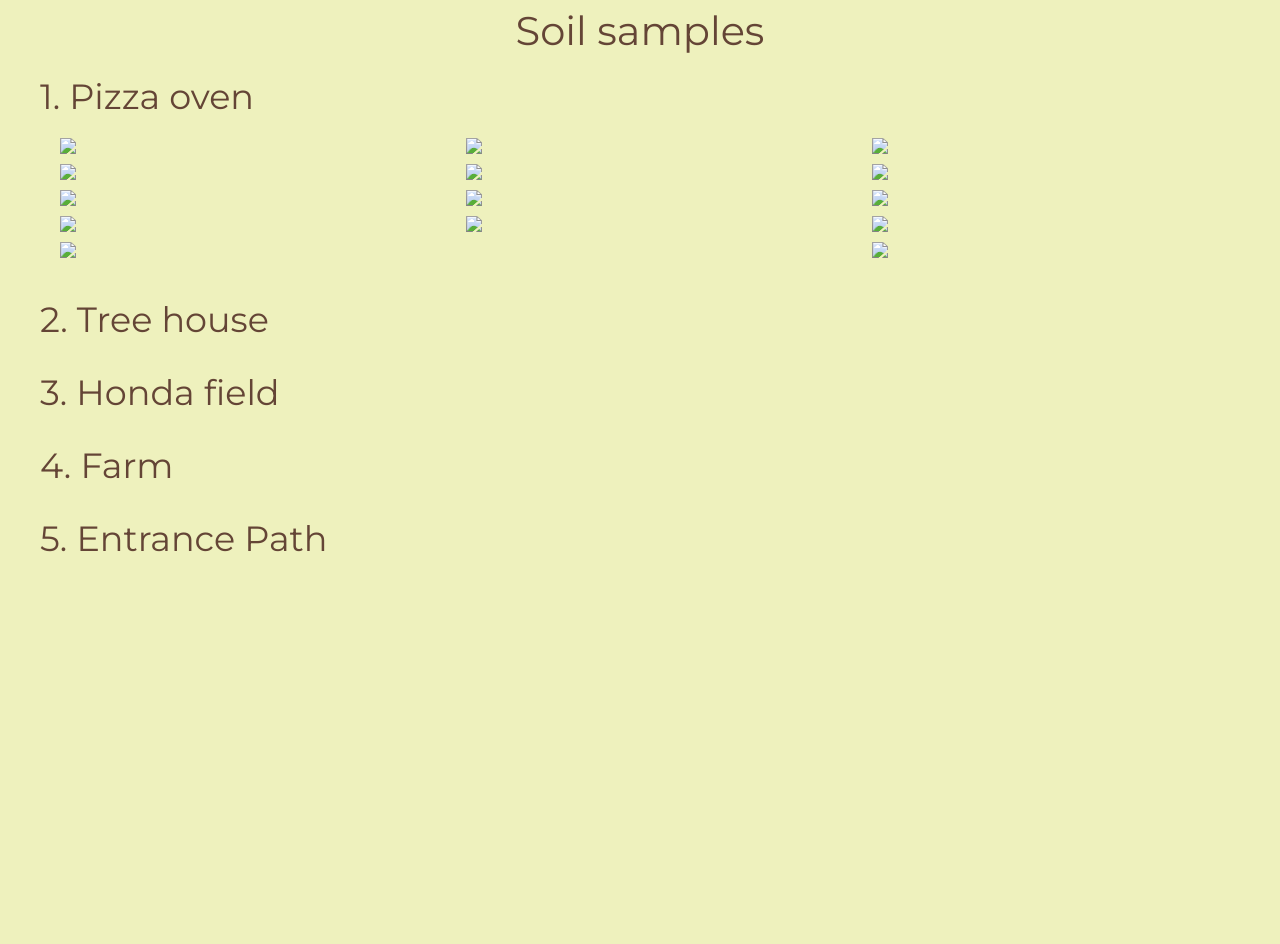
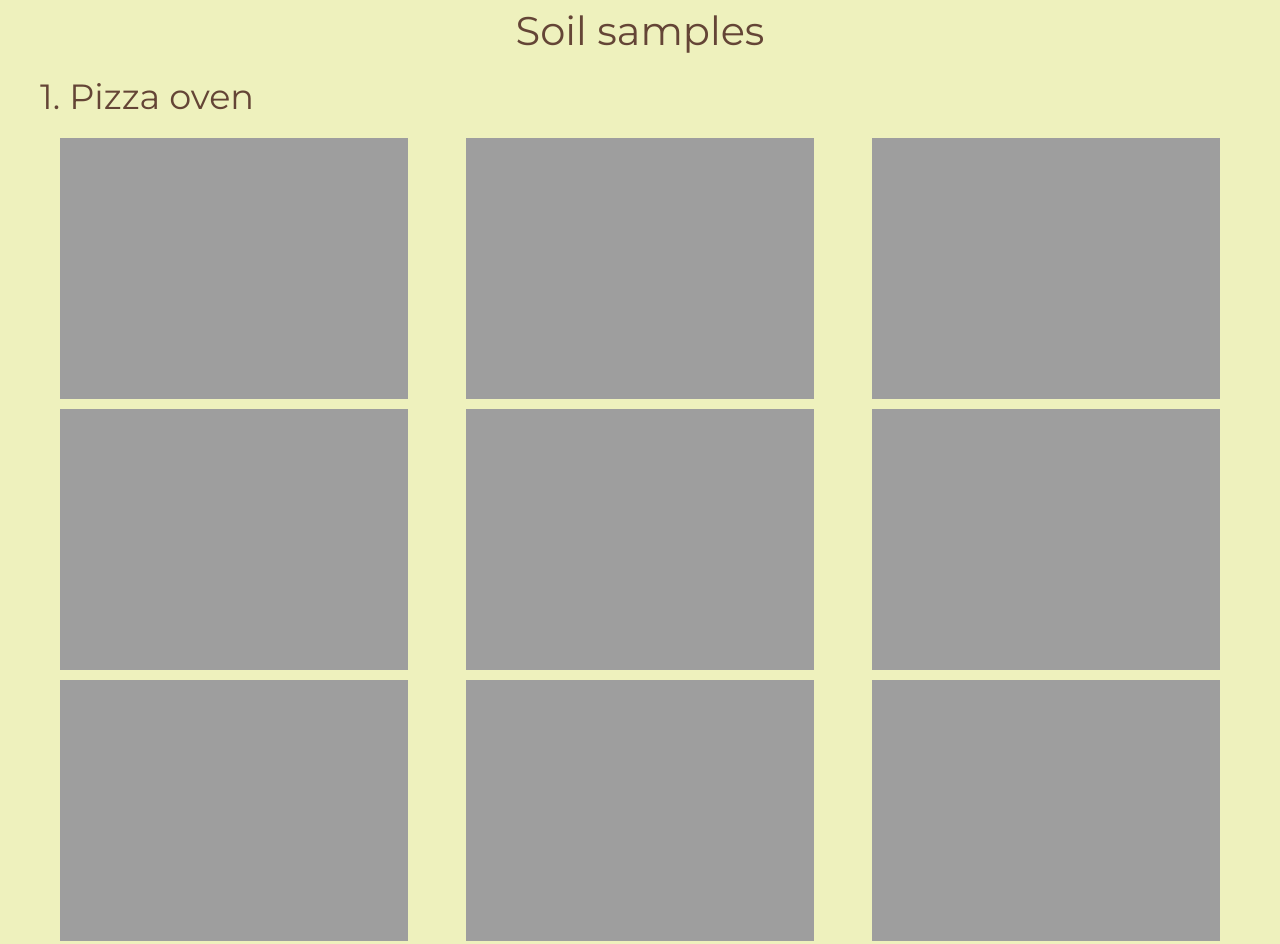
Before and after one commit to 2024sabuhiabbasov/G4, a plain HTML site: page index.html in a window 1280 px wide. Shown: the part 1180-2124 px from the top of the page. Before the commit the page ends 1770 px from the top, so only its background shows below. Drawn offline with Linux system fonts and the light colour scheme; the site is published under a folder, as on GitHub Pages, so addresses that start at the root find nothing.

Commit message:
Update index.html

```diff
--- a/index.html
+++ b/index.html
@@ -50,20 +50,20 @@
       <section>
         <p class="section-head2">1. Pizza oven</p>
         <section class="image-flex">
-          <img src="/assets/pizza-oven/20230418_091801.jpg">
-          <img src="/assets/pizza-oven/20230418_091806.jpg">
-          <img src="/assets/pizza-oven/20230418_091817.jpg">
-          <img src="/assets/pizza-oven/20230418_091825.jpg">
-          <img src="/assets/pizza-oven/20230418_091828.jpg">
-          <img src="/assets/pizza-oven/20230418_091853.jpg">
-          <img src="/assets/pizza-oven/20230418_091911.jpg">
-          <img src="/assets/pizza-oven/20230418_091927.jpg">
-          <img src="/assets/pizza-oven/20230418_091936.jpg">
-          <img src="/assets/pizza-oven/20230418_091943.jpg">
-          <img src="/assets/pizza-oven/20230418_092016.jpg">
-          <img src="/assets/pizza-oven/20230418_092036.jpg">
-          <img src="/assets/pizza-oven/20230418_092618.jpg">
-          <img src="/assets/pizza-oven/20230418_095034.jpg">
+          <img src="assets/pizza-oven/20230418_091801.jpg">
+          <img src="assets/pizza-oven/20230418_091806.jpg">
+          <img src="assets/pizza-oven/20230418_091817.jpg">
+          <img src="assets/pizza-oven/20230418_091825.jpg">
+          <img src="assets/pizza-oven/20230418_091828.jpg">
+          <img src="assets/pizza-oven/20230418_091853.jpg">
+          <img src="assets/pizza-oven/20230418_091911.jpg">
+          <img src="assets/pizza-oven/20230418_091927.jpg">
+          <img src="assets/pizza-oven/20230418_091936.jpg">
+          <img src="assets/pizza-oven/20230418_091943.jpg">
+          <img src="assets/pizza-oven/20230418_092016.jpg">
+          <img src="assets/pizza-oven/20230418_092036.jpg">
+          <img src="assets/pizza-oven/20230418_092618.jpg">
+          <img src="assets/pizza-oven/20230418_095034.jpg">
         </section>
       </section>
 
```
